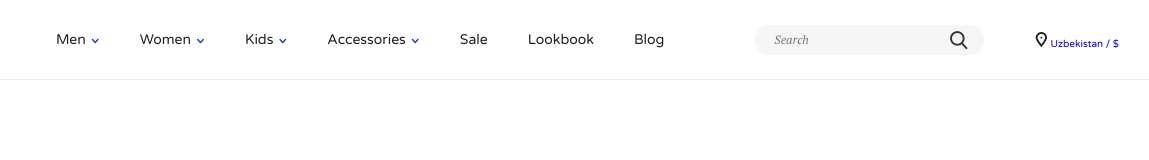
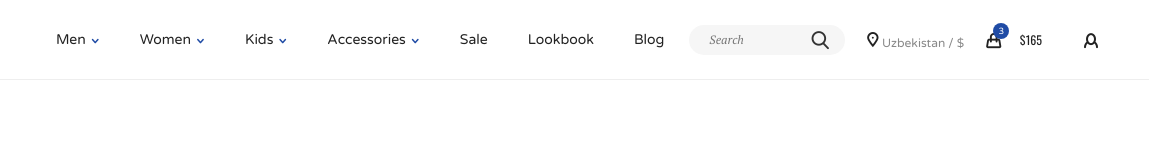
Before and after one commit to Zizara/shop_sass, a website: page app/index.html in a window 1280 px wide. Shown: the full height of the page, 131-1280 px from the left. Drawn offline with nearby package versions, Linux system fonts and the light colour scheme; files whose address does not match are found by name.

Commit message:
шапка

```diff
--- a/app/index.html
+++ b/app/index.html
@@ -145,8 +145,20 @@
 			</div>
 			<div class="location">
 				<span class="icon-pin"></span>
-				<a href="#" class="locationi__link">Uzbekistan / $</a>
+				<a href="#" class="location__link">Uzbekistan / $</a>
 			</div>
+			<ul class="profile_menu">
+				<li class="profile_menu__item"> <a href="#" class="profile_menu__link">
+					<span class="basket">
+						<span class="badge">3</span>
+						<span class="icon-bag"></span>
+					</span>
+					<span class="b_prices">$165</span>
+				</a></li>
+				<li class="profile_menu__item"> <a href="#" class="profile_menu__link">
+					<span class="icon-user"></span>
+				</a></li>
+			</ul>
 		</header>
 	</div>
 </body>
--- a/app/sass/main.sass
+++ b/app/sass/main.sass
@@ -113,13 +113,15 @@ span
 
 .mainMenu
 	list-style: none
-	margin-right: 70px
+	margin-right: 5px
 	display: flex
 	&__item
 		position: relative
 		&:hover
 			.dropDown_content
-				display: block
+				opacity: 1
+				margin-top: 0
+				left: -10px
 	&__link
 		line-height: 80px
 		color: $color
@@ -136,9 +138,11 @@ span
 	background: $color
 	padding: 30px
 	width: 240px
-	display: none
+	opacity: 0
+	margin-top: 30px
+	transition: opacity 0.3s, margin-top 0.4s
 	top: 100%
-	left: -10px
+	left: -10000px
 	&:before
 		content: ''
 		display: block
@@ -160,7 +164,7 @@ span
 .search
 	flex: 1
 	position: relative
-	margin-right: 50px
+	margin-right: 20px
 	&__input
 		height: 30px
 		width: 100%
@@ -190,3 +194,44 @@ span
 	[class*="icon"]
 		font-size: 18px
 		color: $color
+
+.profile_menu
+	list-style: none
+	display: flex
+	&__item
+		position: relative
+	&__link
+		line-height: 80px
+		padding: 0 20px
+		[class*="icon"]
+			font-size: 18px
+			color: $color
+			vertical-align: middle
+
+.b_prices
+	margin-left: 15px
+	font-family: $font-family2
+	color: $color
+	vertical-align: middle
+	font-size: 12px
+
+.basket
+	line-height: $line-height
+	position: relative
+	.badge
+		position: absolute
+		top: -8px
+		left: 9px
+
+.badge
+	min-width: 16px
+	height: 16px
+	background-color: $color-blue
+	border-radius: 50%
+	padding: 0 4px
+	display: inline-block
+	text-align: center
+	vertical-align: middle
+	line-height: 17px
+	color: #fff
+	font-size: 9px
```
Also changed, not shown: app/css/main.css.
